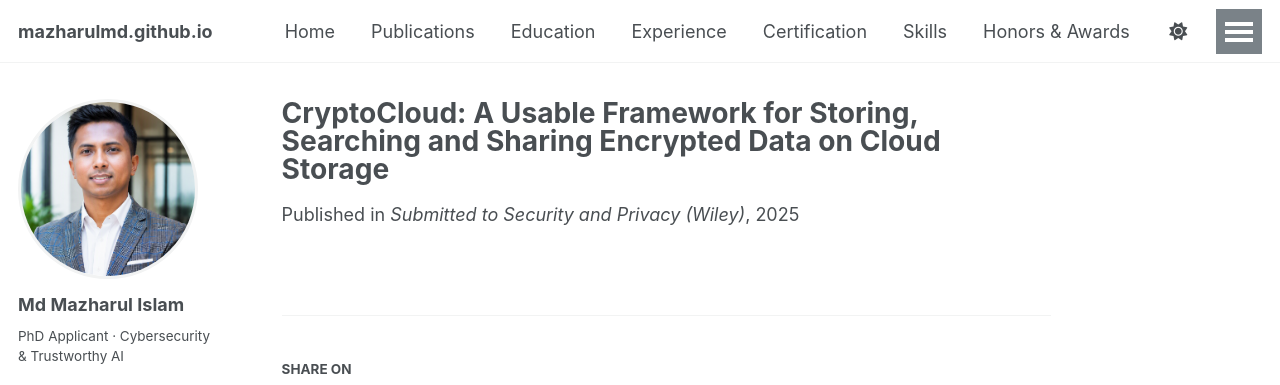
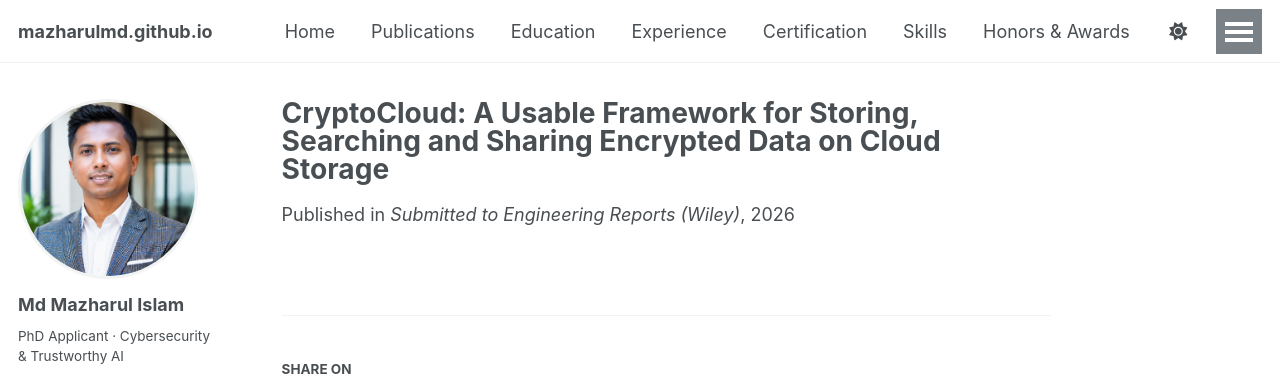
Before and after one commit to mazharulmd/mazharulmd.github.io, a Jekyll site: the page built from _publications/2025-cryptocloud-under-review.md, in a window 1280 px wide. Shown: the top 385 px of the page. Built offline with Jekyll 4.4.1, drawn with Linux system fonts in a browser that asks for light colours; some web fonts are replaced; a script that is not in the unit is left out.

Commit message:
Updated review paper

```diff
--- a/_publications/2025-cryptocloud-under-review.md
+++ b/_publications/2025-cryptocloud-under-review.md
@@ -6,13 +6,13 @@ category: manuscripts
 
 permalink: /publication/cryptoccloud-encrypted-cloud-storage
 
-date: 2025-12-01
+date: 2026-12-01
 
-venue: "Submitted to Security and Privacy (Wiley)"
+venue: "Submitted to Engineering Reports (Wiley)"
 
 authors: "Md Mazharul Islam, Md. Shahadul Alam Patwary, Salekul Islam, and Rajesh Palit"
 
-journalurl: "https://onlinelibrary.wiley.com/journal/24756725"
+journalurl: "https://onlinelibrary.wiley.com/journal/25778196"
 
 paperurl: "/files/CryptoCloud A Usable Framework for Storing, Searching and Sharing Encrypted Data on Cloud Storage.pdf"
 
```
Also changed, not shown: _publications/2023-06-06-masters-thesis-encrypted-cloud-storage.md (+1 -1 lines), _publications/2025-shield-under-review.md (+1 -1 lines), 2 other files.
